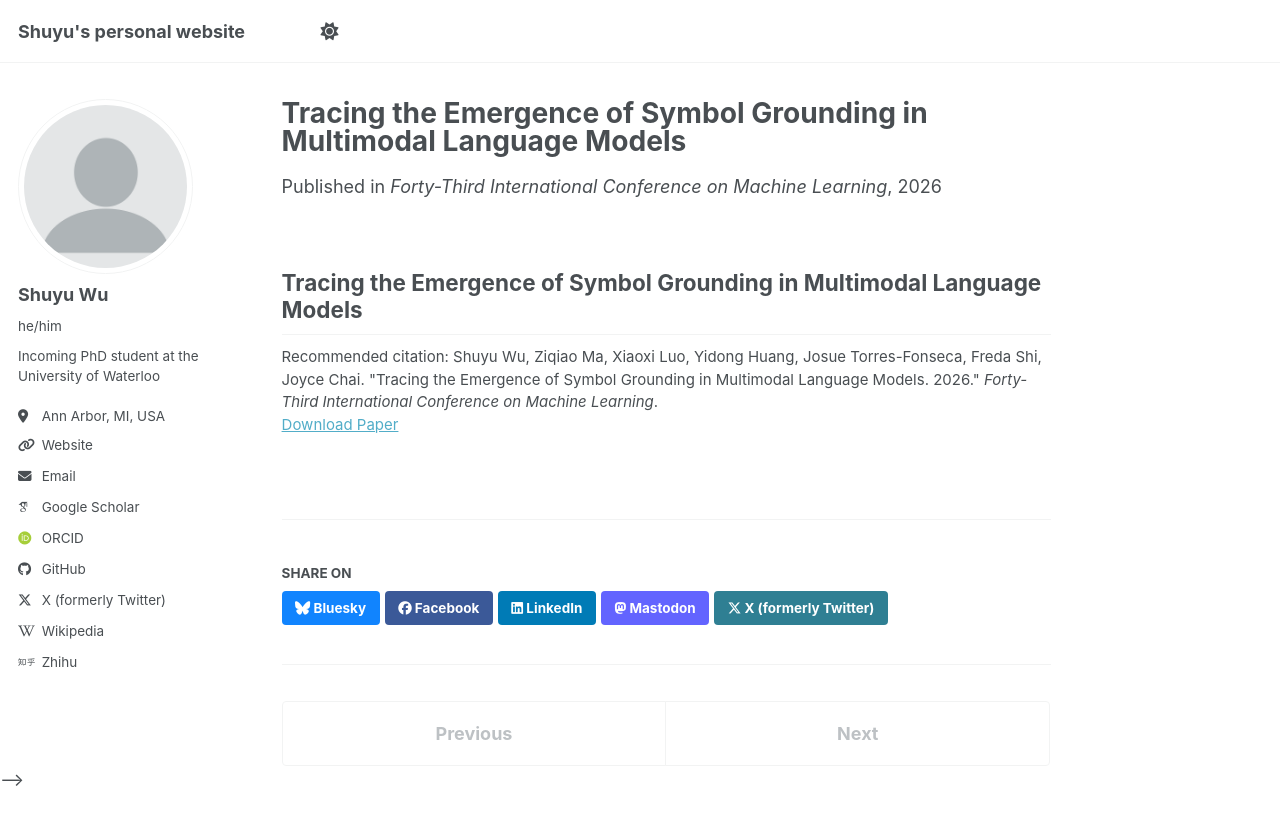
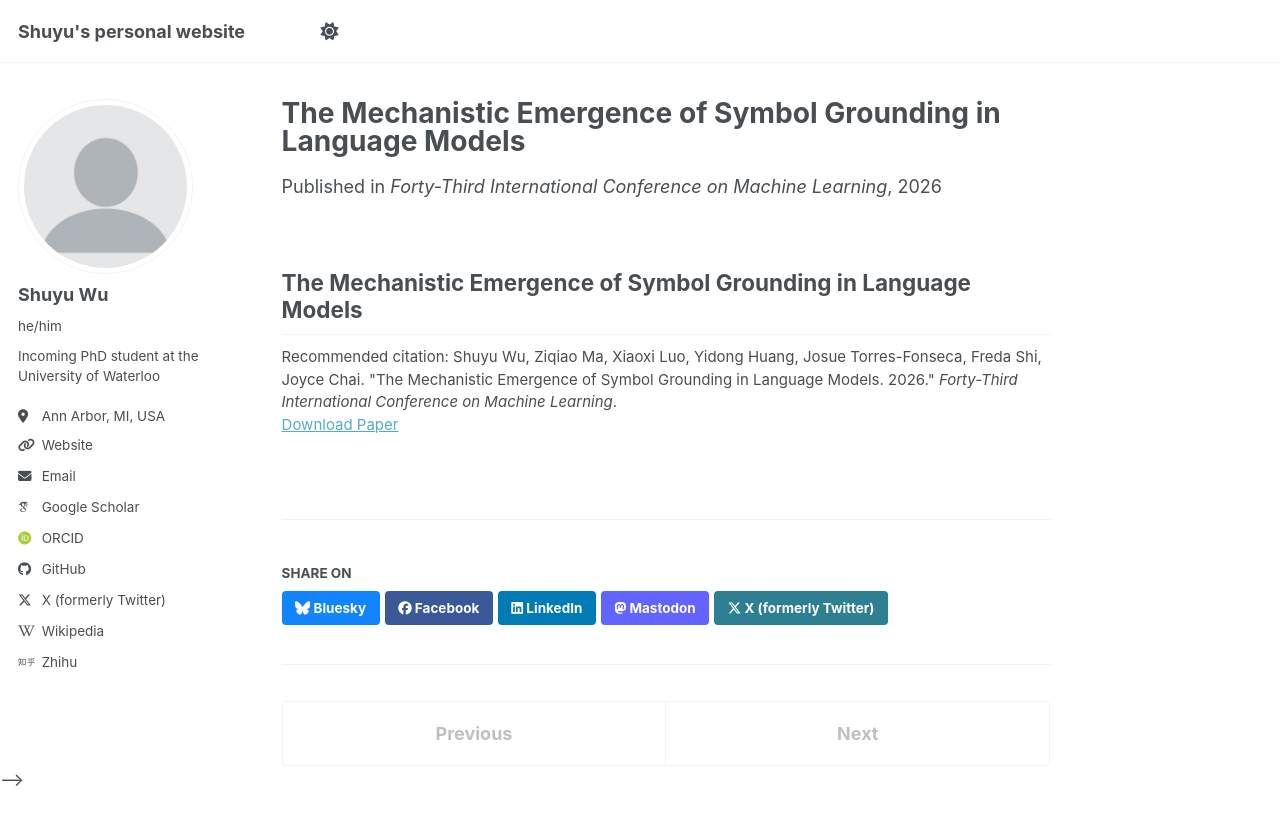
Before and after one commit to wonderwind271/wonderwind271.github.io, a Jekyll site: the page built from _publications/2026-04-30-EMG.md, in a window 1280 px wide. Shown: the top 825 px of the page. Built offline with Jekyll 4.4.1, drawn with Linux system fonts in a browser that asks for light colours; some web fonts are replaced; a script bundle is joined from its source files by our own code; library files that are not in the unit come from our copies.

Commit message:
update paper name

```diff
--- a/_publications/2026-04-30-EMG.md
+++ b/_publications/2026-04-30-EMG.md
@@ -1,13 +1,13 @@
 ---
-title: "Tracing the Emergence of Symbol Grounding in Multimodal Language Models"
+title: "The Mechanistic Emergence of Symbol Grounding in Language Models"
 collection: publications
 category: conferences
 permalink: /publication/2026-04-30-EMG
 excerpt: 'This paper is about whether and how symbol grounding emerge in (multimodel) language models.'
 date: 2026-04-30
 venue: 'Forty-Third International Conference on Machine Learning'
-paperurl: 'https://wonderwind271.github.io/files/ICML_2026__Emergent_Grounding.pdf'
-citation: 'Shuyu Wu, Ziqiao Ma, Xiaoxi Luo, Yidong Huang, Josue Torres-Fonseca, Freda Shi, Joyce Chai. &quot;Tracing the Emergence of Symbol Grounding in Multimodal Language Models. 2026.&quot; <i>Forty-Third International Conference on Machine Learning</i>.'
+paperurl: 'https://wonderwind271.github.io/files/Emergent_Grounding_camera_ready.pdf'
+citation: 'Shuyu Wu, Ziqiao Ma, Xiaoxi Luo, Yidong Huang, Josue Torres-Fonseca, Freda Shi, Joyce Chai. &quot;The Mechanistic Emergence of Symbol Grounding in Language Models. 2026.&quot; <i>Forty-Third International Conference on Machine Learning</i>.'
 ---
 
-## Tracing the Emergence of Symbol Grounding in Multimodal Language Models
+## The Mechanistic Emergence of Symbol Grounding in Language Models
```
Also changed, not shown: 1 other file.
